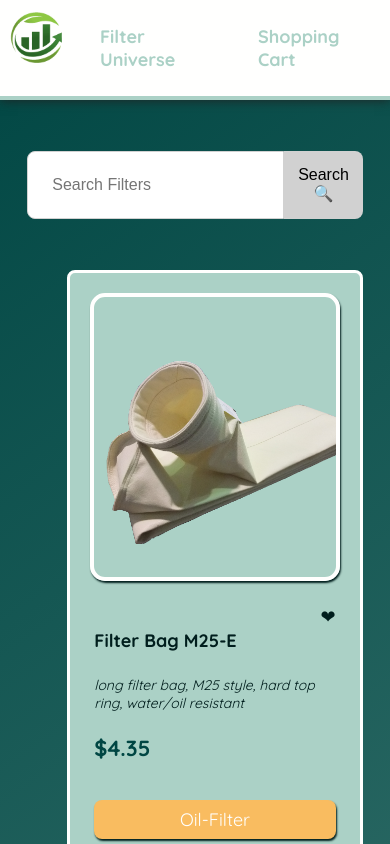
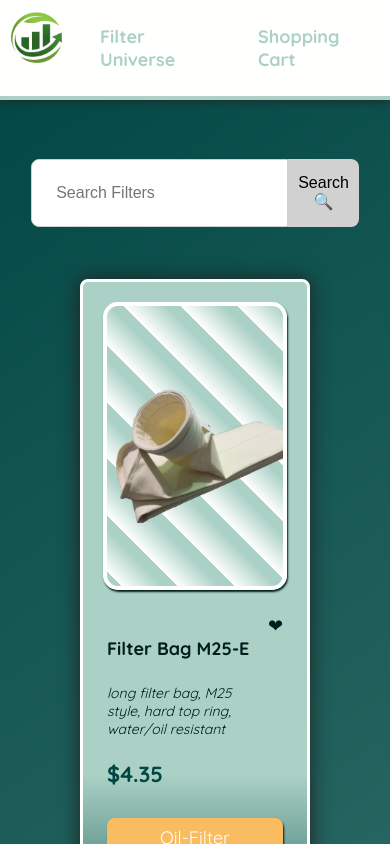
Before and after one commit to FirenLF2/filterComm, an Angular app: page / in a window 390 px wide. Shown: the top 844 px of the page. Built offline with nearby package versions, Linux system fonts and the light colour scheme.

Commit message:
Responsive Editing

```diff
--- a/src/app/cart-page/cart-page.component.css
+++ b/src/app/cart-page/cart-page.component.css
@@ -1,15 +1,18 @@
 section {
-  margin: 2vh 7vw 0 7vw;
+  margin: 2rem 3rem 44rem;
   display: grid;
   grid-template-columns: 3fr 1fr;
   gap: 1vw;
-  margin-top: 3vh;
 }
 
 ul {
+  border: 2px solid var(--headline);
+  background-color: var(--paragraph);
   display: flex;
   flex-direction: column;
   gap: 2rem;
+  border-radius: 10px;
+  box-shadow: 0 0 20px rgba(33, 33, 33, 2);
 }
 
 .card {
@@ -17,7 +20,6 @@
   flex: max-content;
   justify-content: space-around;
   align-items: center;
-  border: 1px solid #d1d1d1;
   border-radius: 0.5rem;
   padding: 2vh 0 2vh 0;
 }
@@ -30,33 +32,50 @@
 }
 
 .img-tag {
+  background: repeating-linear-gradient(
+    45deg,
+    var(--paragraph),
+    var(--paragraph) 10px,
+    var(--headline) 10px,
+    var(--paragraph) 40px
+  );
   width: 5vw;
   height: auto;
   display: flex;
   flex-direction: column;
   align-self: stretch;
   object-fit: contain;
+  border-radius: 5px;
+  border: 2px solid var(--headline);
+  box-shadow: 1px 2px 2px var(--button-text);
+  transition: 0.2s ease-in-out;
+}
+
+.img-tag:hover {
+  transform: scale(1.05);
 }
 
 .remove-button {
-  font-size: 1.5rem;
+  font-size: 2rem;
   font-weight: 600;
-  border-radius: 6px;
   display: inline-block;
   padding: 10px;
-  border: 1px solid #d1d1d1;
+  border-radius: 200px;
+  transition: 0.5s ease-in-out;
 }
 
 .remove-button:hover {
-  background-color: dimgray;
-  color: white;
+  background-color: var(--headline);
+  color: var(--button-text);
   cursor: pointer;
 }
 
 .checkout {
-  border: 1px solid #d1d1d1;
+  border: 2px solid var(--headline);
   border-radius: 0.5rem;
   padding: 2vw;
+  background-color: var(--paragraph);
+  box-shadow: 0 0 20px rgba(33, 33, 33, 2);
 }
 
 .figers {
@@ -66,10 +85,47 @@
 }
 
 .empty-cart {
-  border: 1px solid #d1d1d1;
   border-radius: 0.5rem;
   flex: max-content;
   display: flex;
   align-items: center;
   padding: 0 2vw 0 2vw;
+  font-size: 20px;
 }
+
+.selectClass {
+  background-color: var(--highlight);
+  border: thin solid var(--headline);
+  border-radius: 4px;
+  display: inline-block;
+  font: inherit;
+  line-height: 1.5em;
+  padding: 0.5em 1em 0.5em 1em;
+  box-shadow: 1px 2px 2px var(--button-text);
+}
+
+.total-price {
+  font-weight: 800;
+  color: var(--button-text);
+}
+
+@media screen and (max-width: 1000px) {
+  section {
+    margin: 2rem 8rem 37rem;
+    grid-template-columns: 1fr;
+    gap: 1rem;
+  }
+  .card {
+    flex-direction: column; /* Stack cards vertically */
+    align-items: center;
+    gap: 10px;
+    font-size: 20px;
+    padding-right: 25px;
+  }
+  .img-tag {
+    flex-direction: column;
+    width: 20vw;
+    height: 20vw;
+    margin: auto;
+  }
+}
--- a/src/app/cart-page/cart-page.component.html
+++ b/src/app/cart-page/cart-page.component.html
@@ -16,6 +16,7 @@
       </div>
       <div>
         <select
+          class="selectClass"
           #quantitySelect
           (change)="changeQuantity(cartItem, quantitySelect.value)"
         >
--- a/src/app/filter-page/filter-page.component.css
+++ b/src/app/filter-page/filter-page.component.css
@@ -44,14 +44,6 @@
   padding: 0px 80px;
 }
 
-.header > span.favorite {
-  color: #f03a17;
-}
-
-.header > span.favorite.not {
-  color: grey;
-}
-
 .tags {
   display: flex;
   flex-direction: column;
@@ -94,6 +86,13 @@
 }
 
 .img-tag {
+  background: repeating-linear-gradient(
+    45deg,
+    var(--paragraph),
+    var(--paragraph) 10px,
+    var(--headline) 10px,
+    var(--paragraph) 40px
+  );
   width: 100%;
   display: flex;
   justify-content: center;
--- a/src/app/home/home.component.css
+++ b/src/app/home/home.component.css
@@ -1,40 +1,38 @@
 section {
-  margin: 2vh 7vw 0 7vw;
+  margin: 25px 40px;
 }
 
 ul {
   display: grid;
-  grid-auto-rows: 1fr;
+  padding-right: 40px;
   grid-template-columns: 1fr 1fr 1fr 1fr;
   gap: 1.5rem;
 }
 
 ul li {
-  height: auto;
-  border: 1px solid var(--headline);
+  background: linear-gradient(180deg, var(--paragraph) 70%, var(--background));
   border-radius: 0.5rem;
+  border: 3px solid var(--headline);
+  box-shadow: 0 0 20px rgba(33, 33, 33, 2);
   overflow: hidden;
-  background-color: var(--secondary);
-  border: 3px solid var(--headline);
-  transition: ease-in-out 0.5s;
 }
 
-ul li:hover {
-  box-shadow: 0 0 20px rgba(33, 33, 33, 2);
-}
-
-li a,
 li a img {
   transition: ease-in-out 0.8s;
 }
 
 li a:hover {
-  img {
-    transform: scale(1.2);
-  }
+  transform: scale(1.2);
 }
 
 ul li .img {
+  background: repeating-linear-gradient(
+    45deg,
+    var(--paragraph),
+    var(--paragraph) 10px,
+    var(--headline) 10px,
+    var(--paragraph) 40px
+  );
   margin: 20px;
   height: 18rem;
   display: flex;
@@ -44,12 +42,17 @@
   border-radius: 15px;
   border: 4px solid var(--headline);
   box-shadow: 1px 2px 2px var(--button-text);
+  transition: ease-in-out 0.3s;
+}
+
+ul li .img:hover {
+  transform: scale(1.04);
 }
 
 li .card-content {
-  margin: 1.5rem;
   display: flex;
   flex-direction: column;
+  margin: 1.5rem;
   gap: 0.5rem;
   color: var(--button-text);
 }
@@ -74,11 +77,11 @@
   color: var(--stroke);
   font-size: 18px;
   transition: ease-in-out 0.5s;
+  text-underline-offset: 4px;
 }
 
 li .card-title:hover {
   text-decoration: var(--headline) underline;
-  text-underline-offset: 4px;
 }
 
 li .favorite {
@@ -89,7 +92,6 @@
   display: flex;
   flex-direction: column;
   gap: 0.8rem;
-  margin-top: 0.5rem;
 }
 
 .tag-item {
@@ -97,7 +99,7 @@
   background-color: var(--highlight);
   color: var(--headline);
   border-radius: 0.5rem;
-  padding: 0.5rem 1rem 0.5rem 1rem;
+  padding: 0.5rem;
   box-shadow: 1px 2px 2px var(--button-text);
   transition: 0.5s ease-in-out;
 }
```
